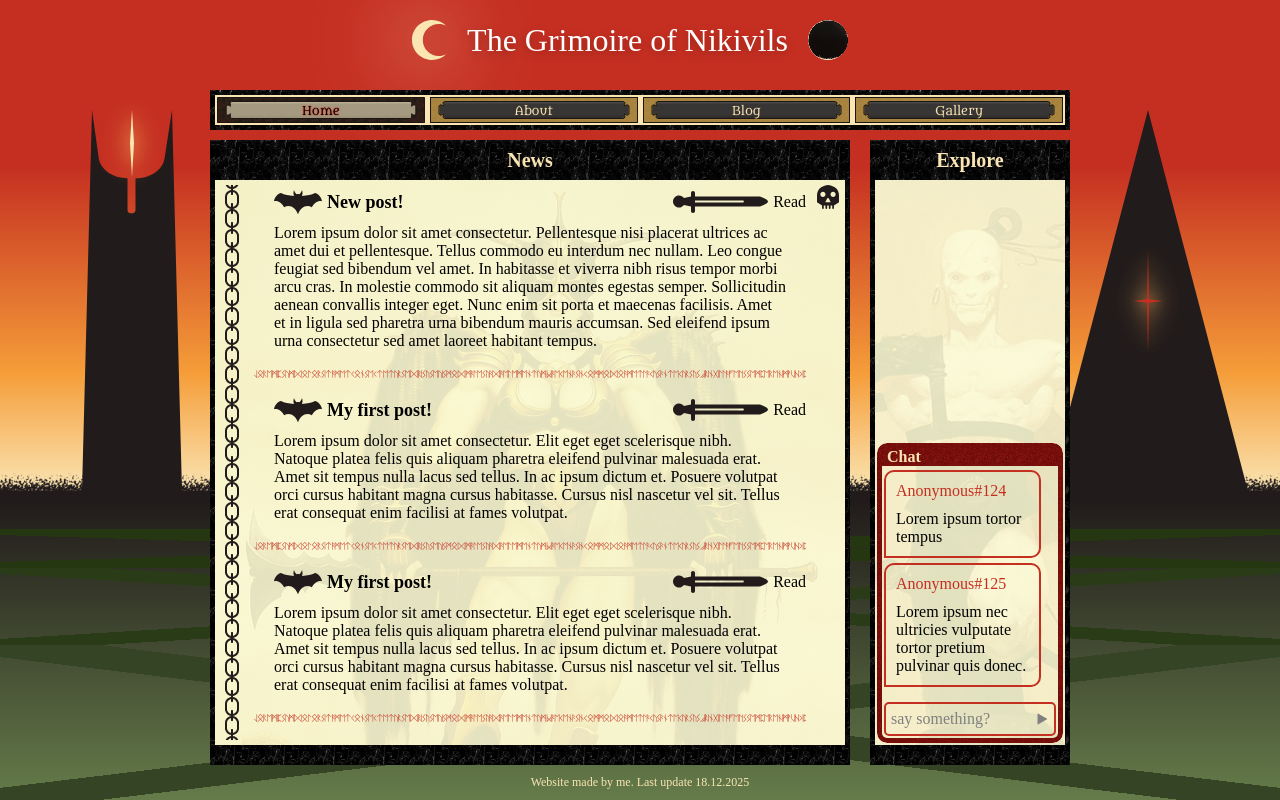
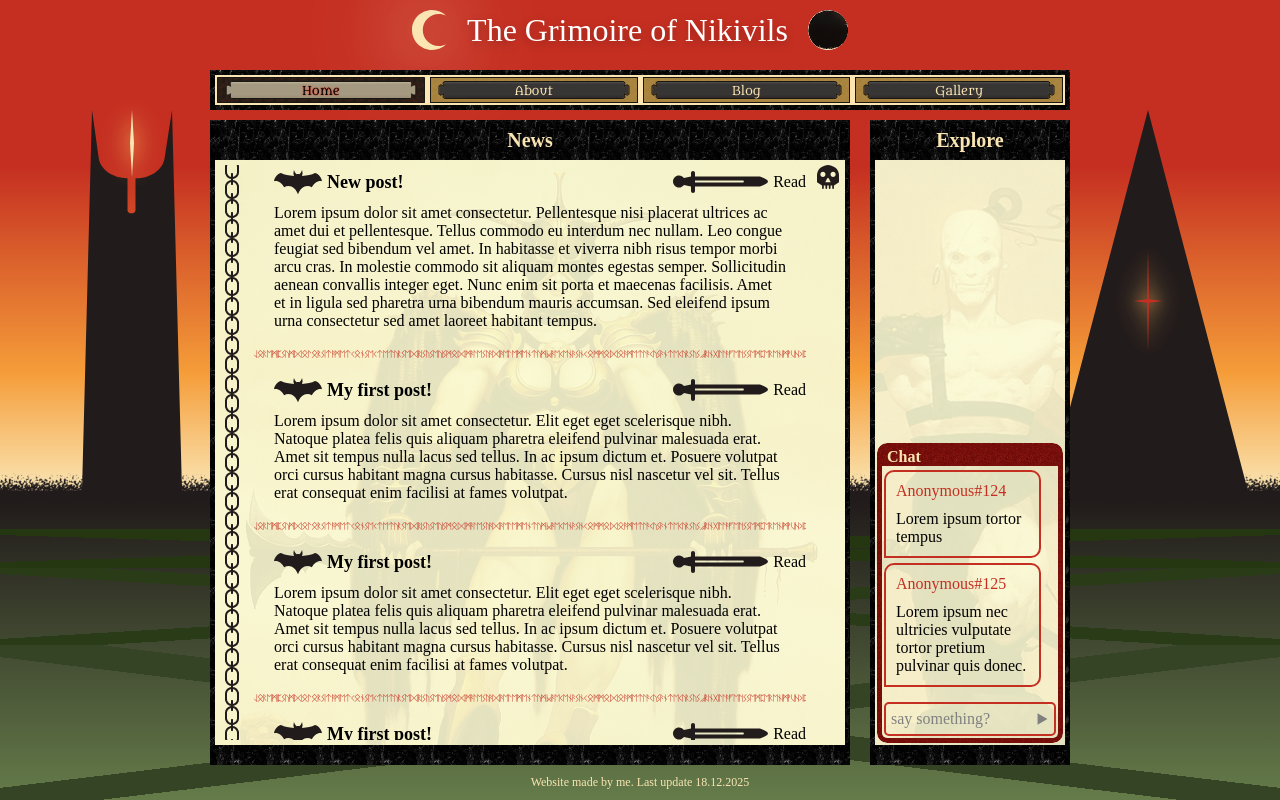
Before and after one commit to NikitaVirachev/nikivils-grimoire-frontend, a React (Vite) app: page / in a window 1280 px wide. Built offline with nearby package versions, Linux system fonts and the light colour scheme.

Commit message:
fix #4: make top and bottpm padding in header 1rem

```diff
--- a/src/components/Header/Header.tsx
+++ b/src/components/Header/Header.tsx
@@ -11,14 +11,7 @@ const Container = styled.header`
   justify-content: center;
   align-items: center;
 
-  padding: 2rem 0;
-
-  ${respond(
-    'tab-portrait',
-    css`
-      padding: 1rem 0;
-    `
-  )}
+  padding: 1rem 0;
 
   ${respond(
     'phone',
```
